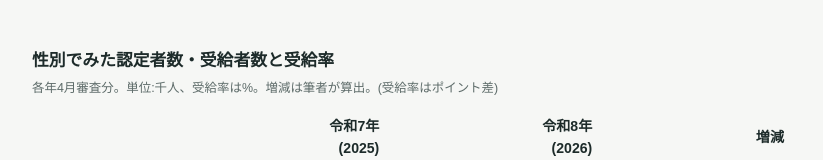
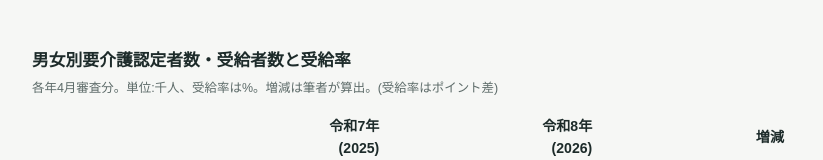
Before and after one commit to 24-blog/kaigo-stats, a plain HTML site: page index.html in a window 1280 px wide. Shown: the top 160 px of the page, without its empty margins (228-1051 px from the left). Drawn offline with nearby package versions, Linux system fonts and the light colour scheme.

Commit message:
Update index.html

```diff
--- a/index.html
+++ b/index.html
@@ -27,7 +27,7 @@ tr.grp td{text-align:left;font-weight:700;padding-top:14px;border-bottom:1px sol
 </head>
 <body>
 <main>
-<h2>性別でみた認定者数・受給者数と受給率</h2>
+<h2>男女別要介護認定者数・受給者数と受給率</h2>
 <p class="note">各年4月審査分。単位:千人、受給率は%。増減は筆者が算出。(受給率はポイント差)</p>
 <div class="scroll"><table id="t"></table></div>
 
```
